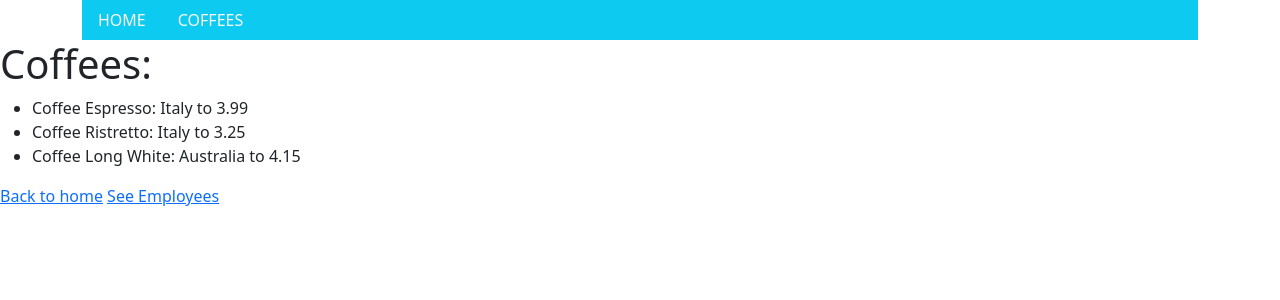
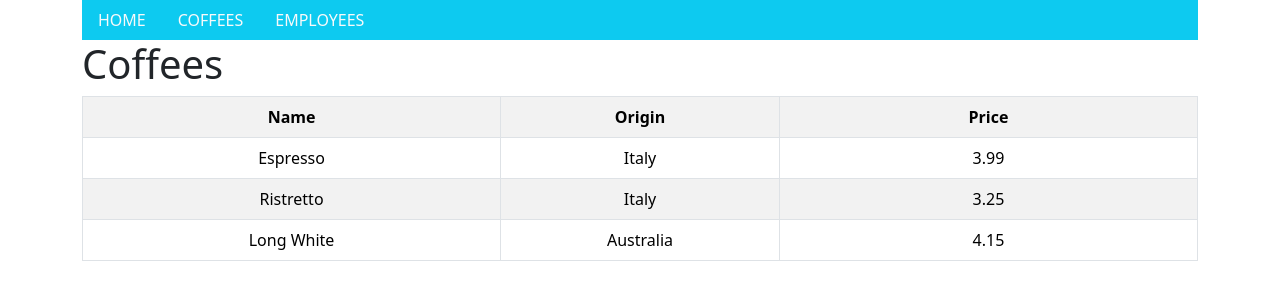
Before and after one commit to deschi0000/COMP214, a Django app: page /coffees/ in a window 1280 px wide. Shown: the top 300 px of the page. Run offline with Django 4.2, Linux system fonts and the light colour scheme; data comes from the database, SQL or seed files in the repository; some libraries are stand-ins or nearby versions.

Commit message:
add table

```diff
--- a/FinalGroupProjectTest/comp214finalprojecttest/coffees/templates/coffees/index.html
+++ b/FinalGroupProjectTest/comp214finalprojecttest/coffees/templates/coffees/index.html
@@ -1,14 +1,30 @@
 {% extends "coffees/layout.html" %}
 
 {% block body %}
-    <h1>Coffees:</h1>
-    <ul>
+    <h1>Coffees</h1>
+    <!-- <ul>
         {% for coffee in coffees %}
             <li>Coffee {{ coffee.name }}: {{ coffee.origin }} to {{ coffee.price }}</li>
         {% endfor %}
     </ul>
     <a href="/">Back to home</a>
-    <a href="/coffees/employees">See Employees</a>
+    <a href="/coffees/employees">See Employees</a> -->
 
+    <table class="table table-bordered table-striped table-hover">
+        <!-- Header row -->
+        <tr>
+            <th class="text-center col-3">Name</th>
+            <th class="text-center col-2">Origin</th>
+            <th class="text-center col-2">Price</th>
 
+        </tr>
+        <!-- Repeatable Template Row -->
+        {% for coffee in coffees %}
+            <tr>
+                    <td class="text-center col-3">{{ coffee.name }}</td>
+                    <td class="text-center col-2">{{ coffee.origin }}</td>
+                    <td class="text-center col-3">{{ coffee.price }}</td>
+            </tr>
+        {% endfor %}
+    </table>
 {% endblock %}
--- a/FinalGroupProjectTest/comp214finalprojecttest/coffees/templates/coffees/layout.html
+++ b/FinalGroupProjectTest/comp214finalprojecttest/coffees/templates/coffees/layout.html
@@ -17,9 +17,15 @@
               <li class="nav-item">
                 <a class="nav-link link-light" href="/coffees">COFFEES</a>
               </li>
+              <li class="nav-item">
+                <a class="nav-link link-light" href="/coffees/employees">EMPLOYEES</a>
+              </li>
             </ul>
+
         </div>
-        {% block body %}
-        {% endblock %}
+        <main class="container">
+          {% block body %}
+          {% endblock %}
+        </main>
     </body>
 </html>
--- a/FinalGroupProjectTest/comp214finalprojecttest/comp214finalprojecttest/settings.py
+++ b/FinalGroupProjectTest/comp214finalprojecttest/comp214finalprojecttest/settings.py
@@ -39,7 +39,8 @@ INSTALLED_APPS = [
     'django.contrib.sessions',
     'django.contrib.messages',
     'django.contrib.staticfiles',
-    "bootstrap5"
+    'bootstrap5',
+    'fontawesomefree'
 ]
 
 MIDDLEWARE = [
--- a/FinalGroupProjectTest/comp214finalprojecttest/index/templates/index/layout.html
+++ b/FinalGroupProjectTest/comp214finalprojecttest/index/templates/index/layout.html
@@ -19,7 +19,9 @@
               </li>
             </ul>
         </div>
-        {% block body %}
-        {% endblock %}
+        <main class="container">
+          {% block body %}
+          {% endblock %}
+        </main>
     </body>
 </html>
```
Also changed, not shown: FinalGroupProjectTest/comp214finalprojecttest/coffees/static/coffees.css (added), FinalGroupProjectTest/comp214finalprojecttest/index/static/index.css (added).
